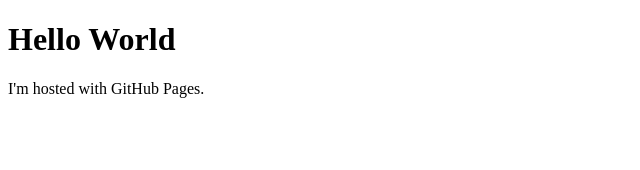
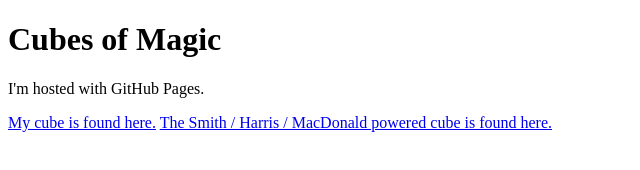
Before and after one commit to jsmacdonald/CubingLikeAChamp, a plain HTML site: page index.html in a window 1280 px wide. Shown: the whole page, without its empty margins (0-640 px from the left). Drawn offline with Linux system fonts and the light colour scheme.

Commit message:
Updating the index file
We now update the index file with links to our other html pages.

```diff
--- a/index.html
+++ b/index.html
@@ -1,7 +1,9 @@
 <!DOCTYPE html>
 <html>
 <body>
-<h1>Hello World</h1>
+<h1>Cubes of Magic</h1>
 <p>I'm hosted with GitHub Pages.</p>
+<a href="JCube.html">My cube is found here.</a>
+<a href="SMacHarCube.html">The Smith / Harris / MacDonald powered cube is found here.</a>
 </body>
 </html>
```
